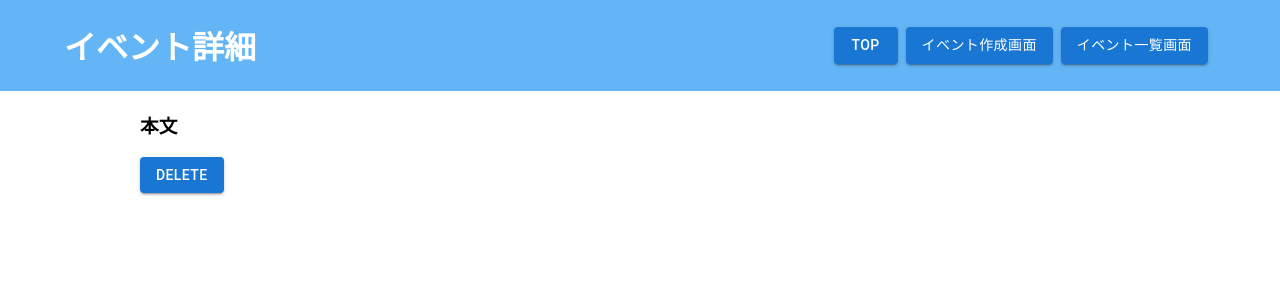
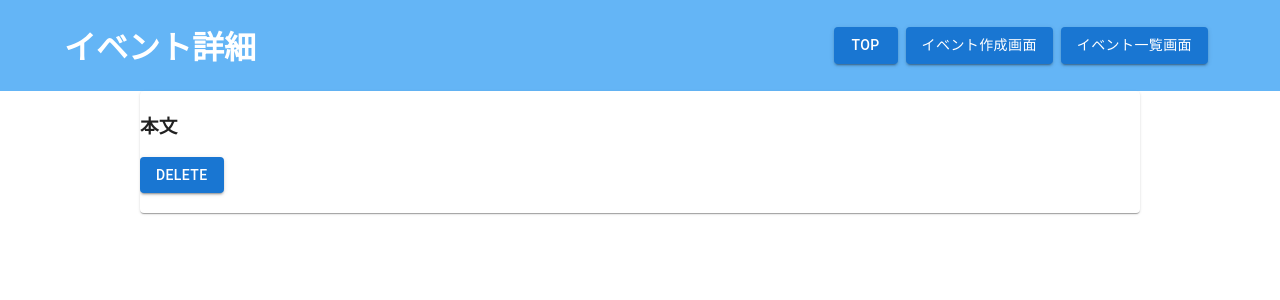
Before and after one commit to okaki1999/evev, a React (Create React App) app in the folder evev-web/: page /events/1 in a window 1280 px wide. Shown: the top 300 px of the page. Built offline with nearby package versions, Linux system fonts and the light colour scheme; no server answers.

Commit message:
カード化

```diff
--- a/evev-web/src/routes/event.js
+++ b/evev-web/src/routes/event.js
@@ -4,6 +4,7 @@ import { axiosInstance } from "../utils/axios.js";
 import * as React from 'react';
 import Header from "../components/header.tsx";
 import DeleteTodoButton from "../components/DeleteTodoButton.tsx";
+import { Card } from "@mui/material";
 
 
 function Event() {
@@ -21,6 +22,8 @@ function Event() {
         <div>
           <Header title="イベント詳細"/>
           <div style={{ margin: "auto", width: "1000px" }}>
+            <Card>
+            <div style={{ margin: '20px 0' }}>
             <h2>{event?.title}</h2>
             <h3>本文</h3>
             <p>{event?.contents}</p>
@@ -28,6 +31,8 @@ function Event() {
             <p>{event?.start_at}</p>
             <p>{event?.end_at}</p>
             <DeleteTodoButton id={event?.id}/>
+            </div>
+            </Card>
           </div>
         </div>
       );
--- a/evev-web/src/routes/events.js
+++ b/evev-web/src/routes/events.js
@@ -23,7 +23,7 @@ function Events() {
        <ul>
          {events?.map((b) => (
           <Card variant="outlined">
-           <Link to={`/events/${b.id}`} key={b.id}>
+           <Link to={`/events/${b.id}`} underline="none" key={b.id}>
              <li><h1>{b.title}</h1></li>
            </Link>
           </Card>
```
